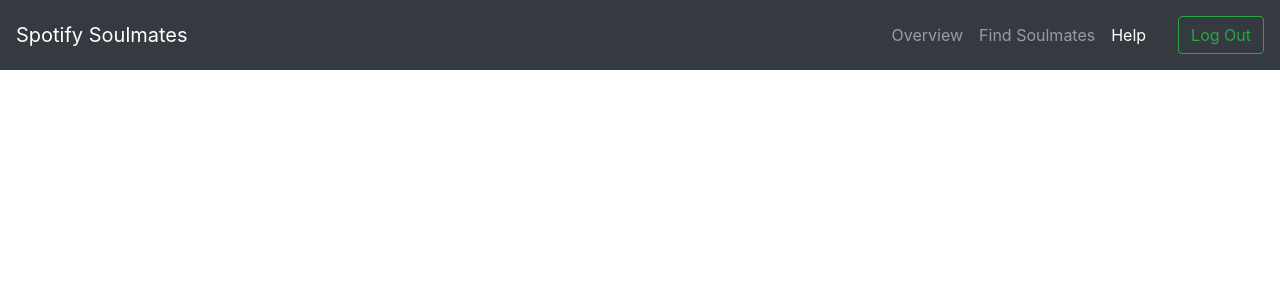
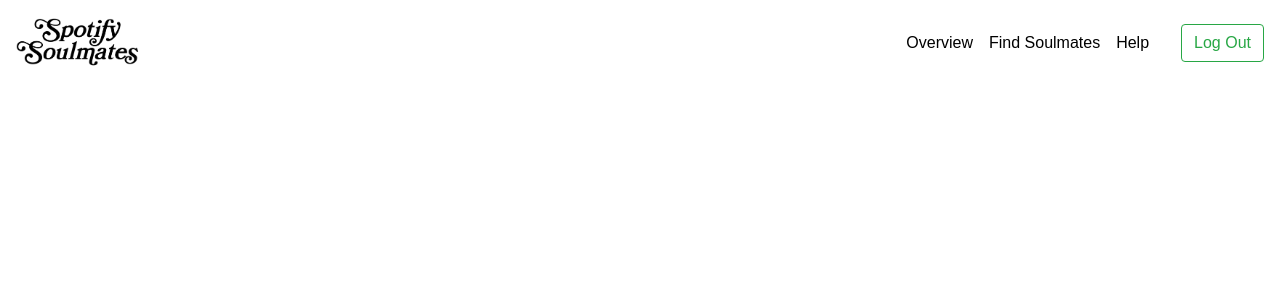
Before and after one commit to ariannnn/spotifysoulmate, a Flask app: page /help in a window 1280 px wide. Shown: the top 300 px of the page. Run offline with Flask 2, Linux system fonts and the light colour scheme; some libraries are stand-ins or nearby versions.

Commit message:
more minor changes

```diff
--- a/templates/appsites/help.html
+++ b/templates/appsites/help.html
@@ -9,13 +9,14 @@
 	<!-- Bootstrap CSS -->
 	<link rel="stylesheet" href="https://stackpath.bootstrapcdn.com/bootstrap/4.5.0/css/bootstrap.min.css"
 		integrity="sha384-9aIt2nRpC12Uk9gS9baDl411NQApFmC26EwAOH8WgZl5MYYxFfc+NcPb1dKGj7Sk" crossorigin="anonymous">
+	<link rel ="stylesheet" href = "../static/css/style.css" />
 
 	<title>[HomePage]</title>
 </head>
 
 <body>
-	<nav class="navbar navbar-expand-lg navbar-dark bg-dark">
-		<a class="navbar-brand" href="#">Spotify Soulmates</a>
+	<nav class="navbar navcolor navbar-expand-lg">
+		<a class="navbar-brand" href="#"><img src = {{ url_for('static', filename='Untitled-1.png') }} width = "125" /></a>
 		<button class="navbar-toggler" type="button" data-toggle="collapse" data-target="#navbarSupportedContent" aria-controls="navbarSupportedContent" aria-expanded="false" aria-label="Toggle navigation">
     <span class="navbar-toggler-icon"></span>
   </button>
--- a/templates/appsites/overview.html
+++ b/templates/appsites/overview.html
@@ -14,8 +14,8 @@
 </head>
 
 <body>
-	<nav class="navbar navbar-expand-lg">
-		<a class="navbar-brand" href="#"><img src = "../Untitled-1.png" width = "125"  /></a>
+	<nav class="navbar navcolor navbar-expand-lg">
+		<a class="navbar-brand" href="#"><img src = {{ url_for('static', filename='Untitled-1.png') }} width = "125"  /></a>
 		<button class=" navbar-light navbar-toggler" type="button" data-toggle="collapse" data-target="#navbarSupportedContent" aria-controls="navbarSupportedContent" aria-expanded="false" aria-label="Toggle navigation">
     <span class="navbar-toggler-icon"></span>
   </button>
--- a/templates/appsites/soulmates.html
+++ b/templates/appsites/soulmates.html
@@ -9,13 +9,13 @@
 	<!-- Bootstrap CSS -->
 	<link rel="stylesheet" href="https://stackpath.bootstrapcdn.com/bootstrap/4.5.0/css/bootstrap.min.css"
 		integrity="sha384-9aIt2nRpC12Uk9gS9baDl411NQApFmC26EwAOH8WgZl5MYYxFfc+NcPb1dKGj7Sk" crossorigin="anonymous">
-
+		<link rel ="stylesheet" href = "../static/css/style.css" />
 	<title>[HomePage]</title>
 </head>
 
 <body>
-	<nav class="navbar navbar-expand-lg navbar-dark bg-dark">
-		<a class="navbar-brand" href="#">Spotify Soulmates</a>
+	<nav class="navbar navcolor navbar-expand-lg">
+		<a class="navbar-brand" href="#"><img src = {{ url_for('static', filename='Untitled-1.png') }} width = "125" /> </a>
 		<button class="navbar-toggler" type="button" data-toggle="collapse" data-target="#navbarSupportedContent" aria-controls="navbarSupportedContent" aria-expanded="false" aria-label="Toggle navigation">
     <span class="navbar-toggler-icon"></span>
   </button>
```
